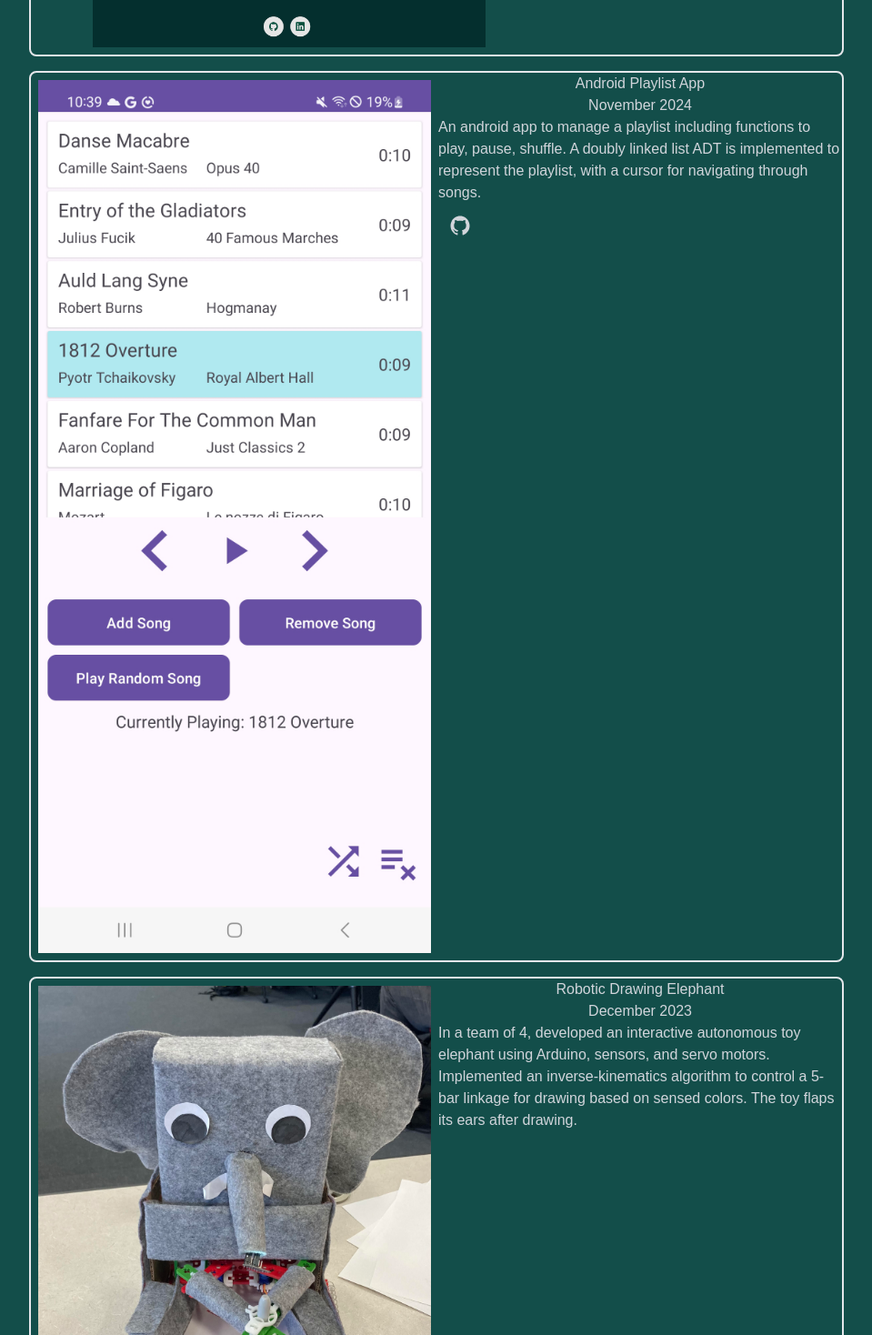
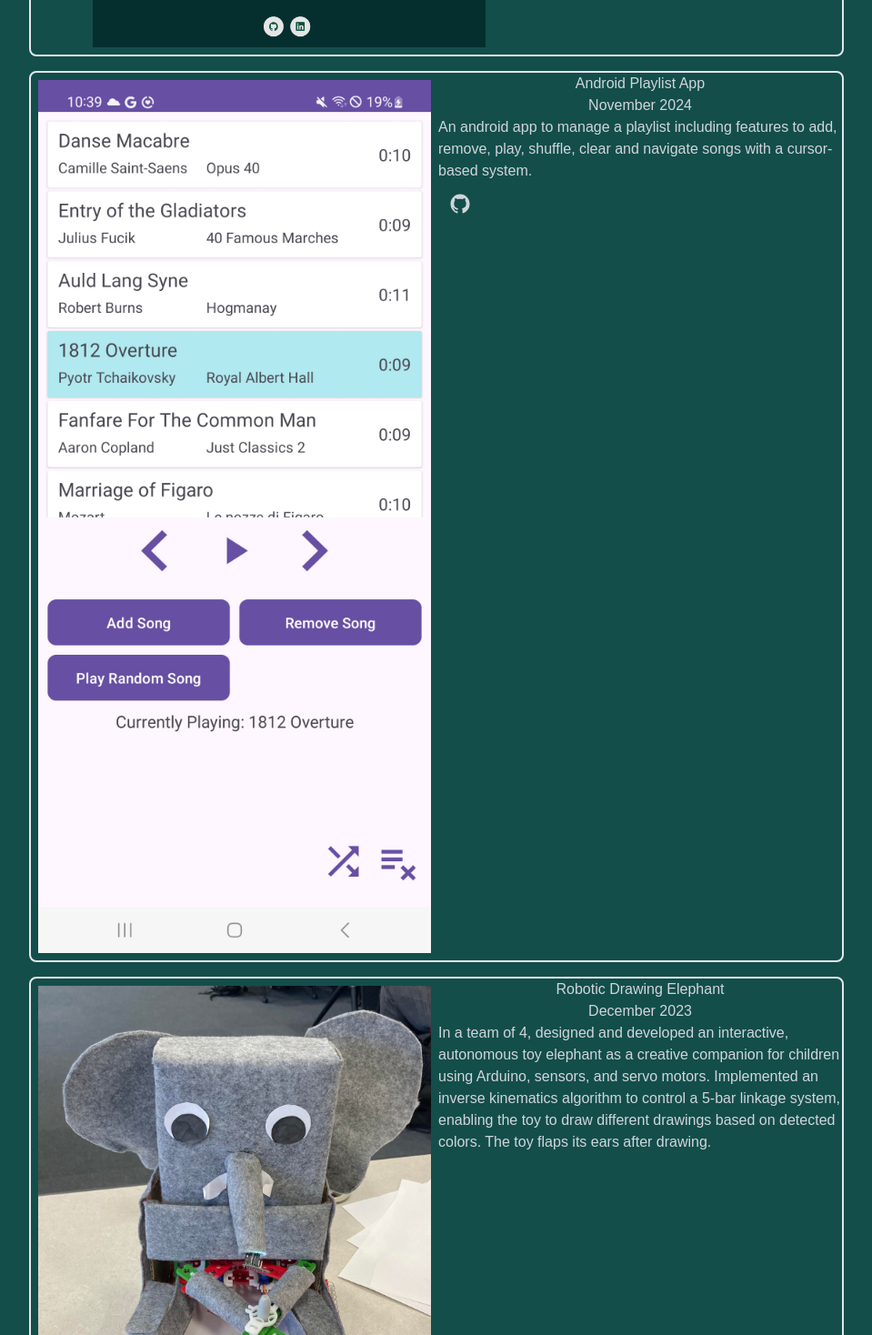
Before and after one commit to karzhao/karen-zhao, a Next.js app: page / in a window 1280 px wide. Shown: the part 2298-3766 px from the top of the page at 91% size, without its empty margins (160-1119 px from the left). Built offline with nearby package versions, Linux system fonts and the light colour scheme.

Commit message:
entry info

```diff
--- a/app/Projects/ProjectEntries.tsx
+++ b/app/Projects/ProjectEntries.tsx
@@ -34,7 +34,7 @@ export const PROJECTS = [
         title: "Android Playlist App",
         date: "November 2024",
         description:
-            "An android app to manage a playlist including functions to play, pause, shuffle. A doubly linked list ADT is implemented to represent the playlist, with a cursor for navigating through songs.",
+            "An android app to manage a playlist including features to add, remove, play, shuffle, clear and navigate songs with a cursor-based system.",
         repo: "https://github.com/karenz710/playlist",
     },
     {
@@ -42,7 +42,7 @@ export const PROJECTS = [
         title: "Robotic Drawing Elephant",
         date: "December 2023",
         description:
-            "In a team of 4, developed an interactive autonomous toy elephant using Arduino, sensors, and servo motors. Implemented an inverse-kinematics algorithm to control a 5-bar linkage for drawing based on sensed colors. The toy flaps its ears after drawing.",
+            "In a team of 4, designed and developed an interactive, autonomous toy elephant as a creative companion for children using Arduino, sensors, and servo motors. Implemented an inverse kinematics algorithm to control a 5-bar linkage system, enabling the toy to draw different drawings based on detected colors. The toy flaps its ears after drawing.",
 
         repo: "#",
     },
@@ -73,7 +73,7 @@ const ProjectEntries = ({
                         <p className="text-gray-300">{description}</p>
                         <Link href={repo}>
                             <button className="btn bg-transparent rounded-full p-3 border-1 hover:opacity-75 hover:bg-gray-200 disabled:hidden" disabled={repo === "#"}>
-                                <IoLogoGithub size={24}/>
+                                <IoLogoGithub size={24} />
                             </button>
                         </Link>
                     </div>
```
